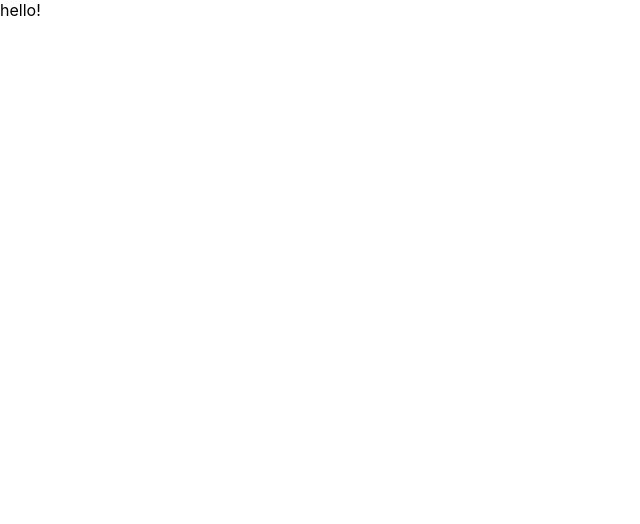
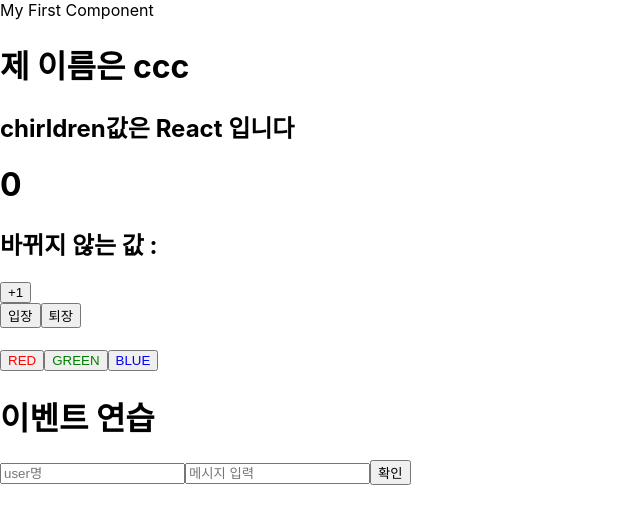
Before and after one commit to Do-iT-React-Study/week2, a React (Create React App) app: page / in a window 1280 px wide. Shown: the top 524 px of the page, without its empty margins (0-640 px from the left). Built offline with nearby package versions, Linux system fonts and the light colour scheme.

Commit message:
[bongjune] : 2주차 출석과제

```diff
--- a/src/App.js
+++ b/src/App.js
@@ -3,9 +3,17 @@ import "./App.css";
 import MyComponent from "./MyComponent";
 import Counter from "./Counter";
 import Say from "./Say";
+import EventPrac from "./EventPrac";
 
 function App() {
-  return <div>hello!</div>;
+  return (
+    <div>
+      <MyComponent name="ccc">React</MyComponent>
+      <Counter></Counter>
+      <Say></Say>
+      <EventPrac></EventPrac>
+    </div>
+  );
 }
 
 export default App;
--- a/src/EventPrac.js
+++ b/src/EventPrac.js
@@ -1,12 +1,48 @@
-import React from "react";
+import React, { useState } from "react";
 
 const EventPrac = () => {
+  const [username, setUsername] = useState("");
+  const [message, setMessage] = useState("");
+  const onChangeUsername = (e) => {
+    setUsername(e.target.value);
+    console.log(e.target.value);
+  };
+
+  const onchangeMessage = (e) => {
+    setMessage(e.target.value);
+  };
+
+  const onClick = () => {
+    alert(username + ": " + message);
+    setUsername("");
+    setMessage("");
+  };
+
+  const pressEnter = (e) => {
+    if (e.key == "Enter") {
+      onClick();
+    }
+  };
   return (
     <div>
       <h1>이벤트 연습</h1>
       {/* input 연습 - type, name, placeholder, value, onChange, onKeyPress*/}
-
+      <input
+        type="text"
+        name="username"
+        placeholder="user명"
+        value={username}
+        onChange={onChangeUsername}
+      />
+      <input
+        type="text"
+        name="message"
+        placeholder="메시지 입력"
+        value={message}
+        onChange={onchangeMessage}
+      />
       {/* button */}
+      <button onClick={onClick}>확인</button>
     </div>
   );
 };
--- a/src/MyComponent.js
+++ b/src/MyComponent.js
@@ -1,15 +1,26 @@
 import React from "react";
+import PropTypes from "prop-types";
 
 //컴포넌트 생성
-const MyComponent = () => {
-  return <div>My First Component</div>;
+const MyComponent = ({ name, children }) => {
+  return (
+    <div>
+      My First Component
+      <h1>제 이름은 {name}</h1>
+      <h2>chirldren값은 {children} 입니다</h2>
+    </div>
+  );
 };
 
 //1. props 렌더링
 
 //2. defaultProps
 MyComponent.defaultProps = {
-  name: "기본 이름",
+  name: "default",
+};
+
+MyComponent.prototype = {
+  name: "default",
 };
 
 export default MyComponent;
--- a/src/Say.js
+++ b/src/Say.js
@@ -3,16 +3,39 @@ import React, { useState } from "react";
 const Say = () => {
   const [message, setMessage] = useState("");
 
+  const [music, setMusic] = useState([]);
+
   const onClickEnter = () => {
     //Hello
+    setMessage("Hello");
   };
   const onClickLeave = () => {
     //See you
+    setMessage("See you");
   };
 
   const [color, setColor] = useState("black");
 
-  return <div>hello</div>;
+  return (
+    <div>
+      <button onClick={onClickEnter}>입장</button>
+      <button onClick={onClickLeave}>퇴장</button>
+      <h1 style={{ color }}>{message}</h1>
+
+      <button style={{ color: "red" }} onClick={() => setColor("red")}>
+        {" "}
+        RED
+      </button>
+      <button style={{ color: "green" }} onClick={() => setColor("green")}>
+        {" "}
+        GREEN
+      </button>
+      <button style={{ color: "blue" }} onClick={() => setColor("blue")}>
+        {" "}
+        BLUE{" "}
+      </button>
+    </div>
+  );
 };
 
 export default Say;
--- a/src/reportWebVitals.js
+++ b/src/reportWebVitals.js
@@ -1,6 +1,6 @@
-const reportWebVitals = onPerfEntry => {
+const reportWebVitals = (onPerfEntry) => {
   if (onPerfEntry && onPerfEntry instanceof Function) {
-    import('web-vitals').then(({ getCLS, getFID, getFCP, getLCP, getTTFB }) => {
+    import("web-vitals").then(({ getCLS, getFID, getFCP, getLCP, getTTFB }) => {
       getCLS(onPerfEntry);
       getFID(onPerfEntry);
       getFCP(onPerfEntry);
```
Also changed, not shown: src/index.js (+6 -7 lines).
